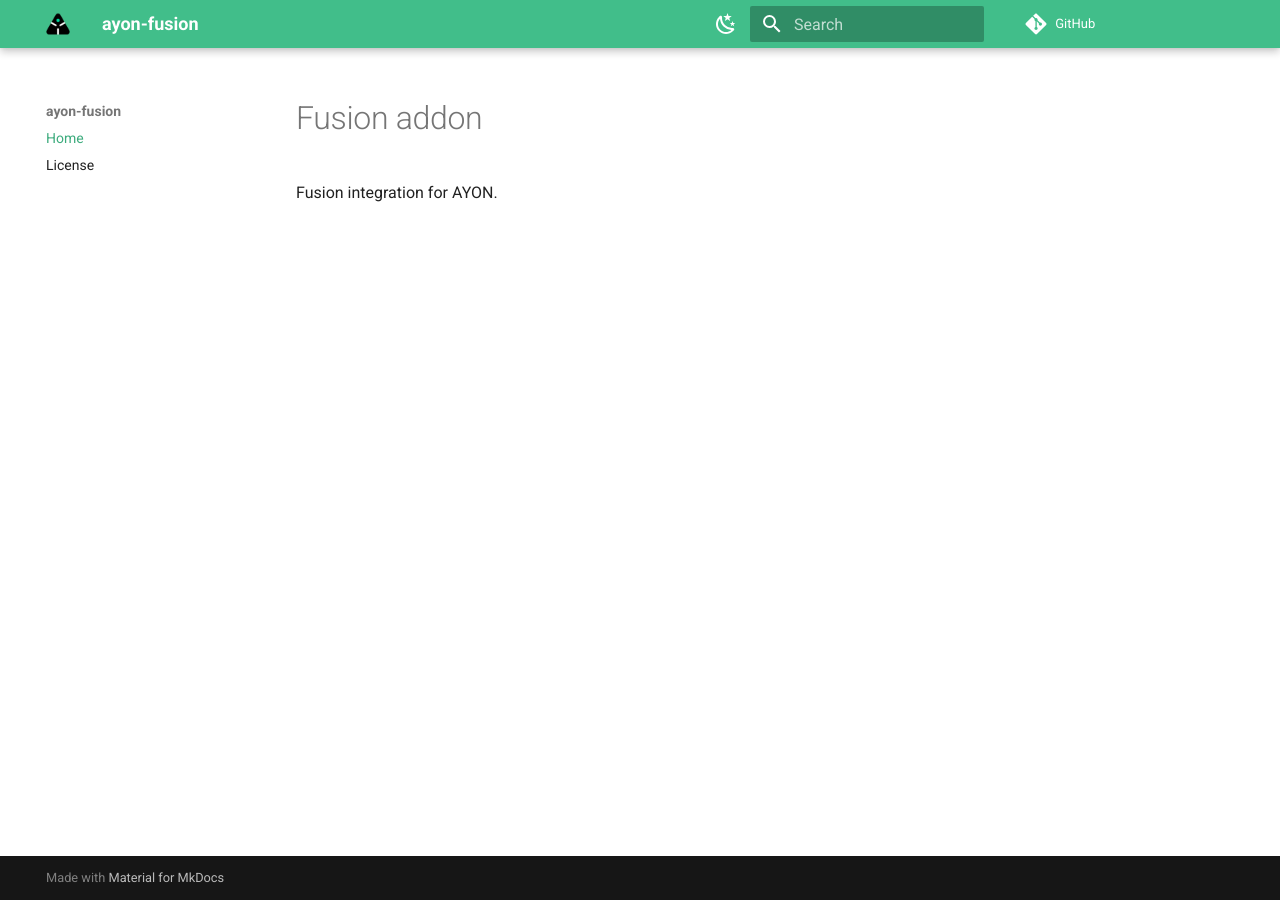
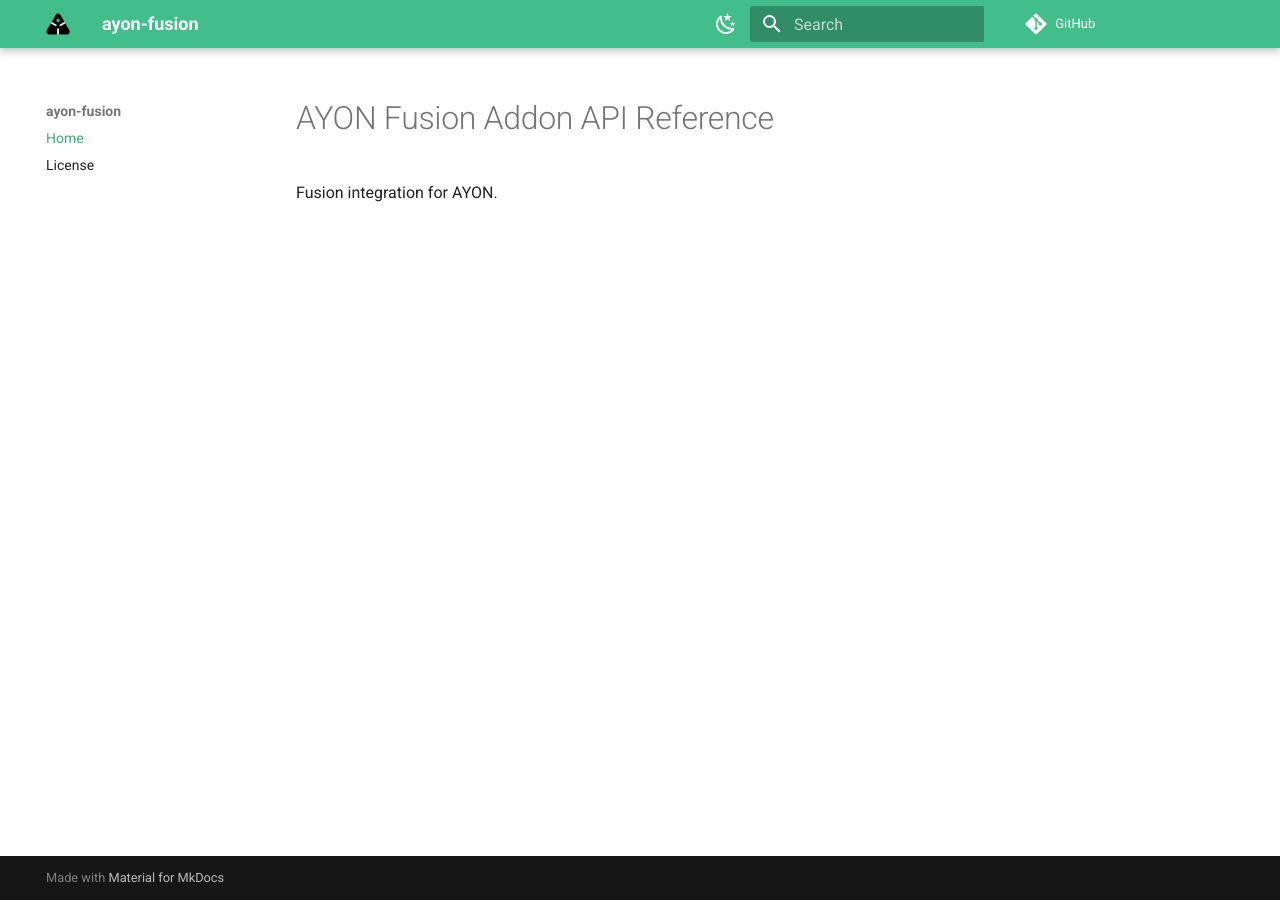
Before and after one commit to ynput/ayon-fusion, an MkDocs documentation site: the page built from docs/index.md, in a window 1280 px wide. Built offline with MkDocs 1.6.1 and Material for MkDocs 9.7.7, drawn with Linux system fonts in a browser that asks for light colours; comment, search, counter and statistics services are not loaded; the version menu is left out.

Commit message:
MK Docs: Refactor the title

```diff
--- a/docs/index.md
+++ b/docs/index.md
@@ -1 +1,3 @@
---8<-- "README.md"
+# AYON Fusion Addon API Reference
+
+--8<-- "README.md:2"
```
